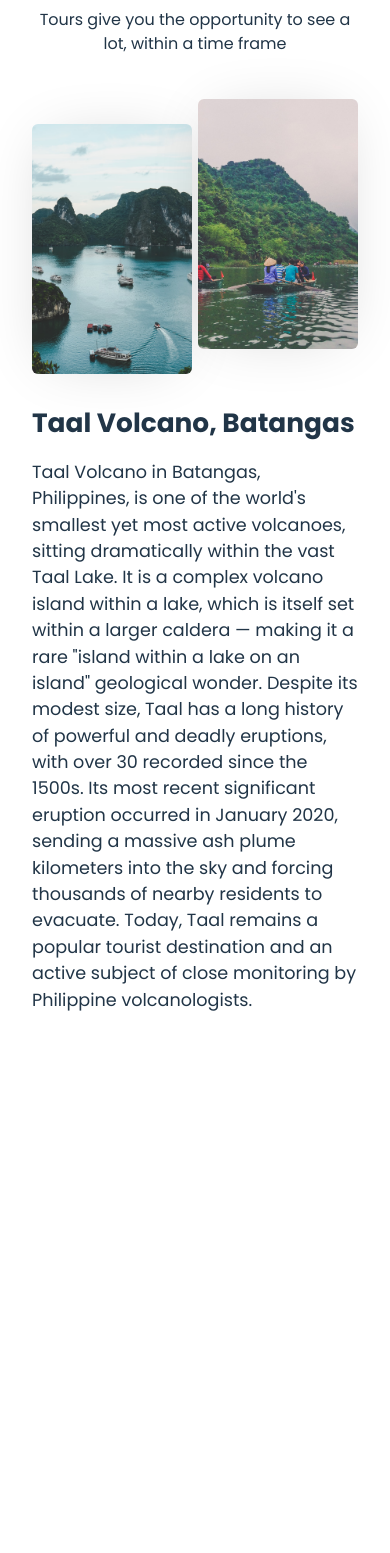
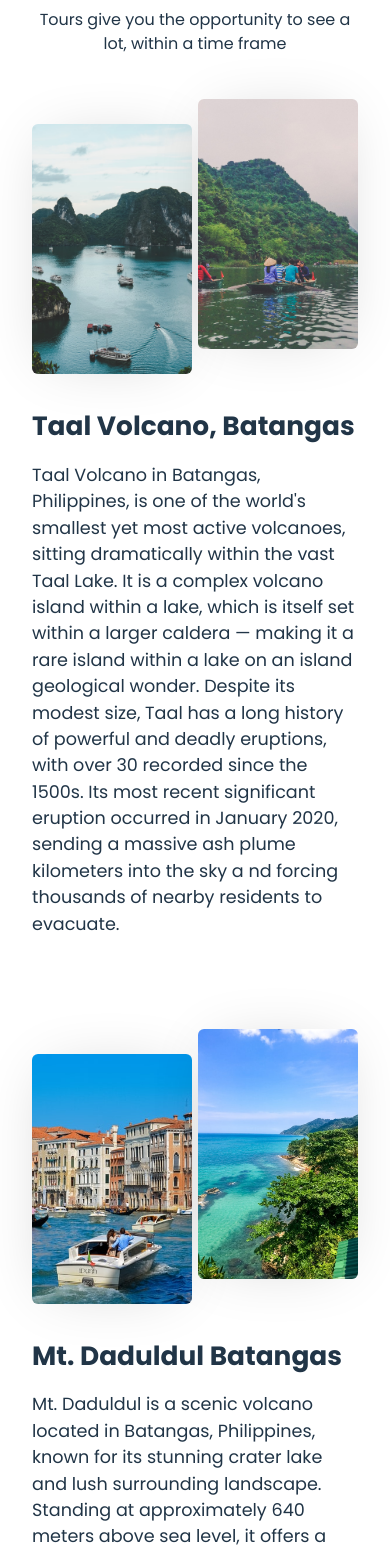
Before and after one commit to HarisShahnawaz/TravelWebsite, a React (Vite) app: page / in a window 390 px wide. Shown: the part 1006-2559 px from the top of the page. Before the commit the page ends 2083 px from the top, so only its background shows below. Built offline with nearby package versions, Linux system fonts and the light colour scheme.

Commit message:
add trip and destinationdata files

```diff
--- a/src/components/Destination.css
+++ b/src/components/Destination.css
@@ -10,6 +10,14 @@
   justify-content: space-between;
   margin-top: 4.5rem;
 }
+.first-des-reverse {
+  display: flex;
+  flex-direction: row-reverse;
+  align-items: center;
+  justify-content: space-between;
+  margin-top: 4.5rem;
+}
+
 .des-text {
   width: 45%;
   text-align: start;
@@ -41,21 +49,35 @@
 @media screen and (max-width: 850px) {
   .destination {
     margin: 4rem 2rem;
+    padding-bottom: 10rem;
   }
+
   .first-des {
     display: flex;
     flex-direction: column-reverse;
-
     margin-top: 2.5rem;
   }
+  .first-des-reverse {
+    display: flex;
+    flex-direction: column-reverse;
+
+    margin-top: 4.5rem;
+  }
+
   .des-text {
     width: 100%;
+    overflow: visible;
+    padding-bottom: 1rem;
   }
+
   .image {
     width: 100%;
     margin: 1.8rem 0;
+    margin-bottom: 2rem;
   }
+
   .image img {
     height: 250px;
+    object-fit: cover;
   }
 }
--- a/src/components/Destination.jsx
+++ b/src/components/Destination.jsx
@@ -1,7 +1,11 @@
 import React from "react";
 import img1 from "../assets/1.jpg";
 import img2 from "../assets/2.jpg";
+import img5 from "../assets/5.jpg";
+import img8 from "../assets/8.jpg";
+
 import "./Destination.css";
+import DestinationData from "./DestinationData";
 
 const Destination = () => {
   return (
@@ -9,29 +13,33 @@ const Destination = () => {
       <h1>Popular Destinations</h1>
       <p>Tours give you the opportunity to see a lot, within a time frame</p>
 
-      <div className="first-des">
-        <div className="des-text">
-          <h2>Taal Volcano, Batangas</h2>
-          <p>
-            Taal Volcano in Batangas, Philippines, is one of the world's
-            smallest yet most active volcanoes, sitting dramatically within the
-            vast Taal Lake. It is a complex volcano island within a lake, which
-            is itself set within a larger caldera — making it a rare "island
-            within a lake on an island" geological wonder. Despite its modest
-            size, Taal has a long history of powerful and deadly eruptions, with
-            over 30 recorded since the 1500s. Its most recent significant
-            eruption occurred in January 2020, sending a massive ash plume
-            kilometers into the sky and forcing thousands of nearby residents to
-            evacuate. Today, Taal remains a popular tourist destination and an
-            active subject of close monitoring by Philippine volcanologists.
-          </p>
-        </div>
-
-        <div className="image">
-          <img src={img1} alt="Taal Volcano aerial view" />
-          <img src={img2} alt="Taal Volcano landscape view" />
-        </div>
-      </div>
+      <DestinationData
+        className="first-des"
+        heading="Taal Volcano, Batangas"
+        text="Taal Volcano in Batangas, Philippines, is one of the world's smallest
+         yet most active volcanoes, sitting dramatically within the vast Taal Lake.
+         It is a complex volcano island within a lake, which is itself set within a larger
+          caldera — making it a rare island within a lake on an island geological wonder.
+           Despite its modest size, Taal has a long history of powerful and deadly eruptions,
+            with over 30 recorded since the 1500s. Its most recent significant eruption
+            occurred in January 2020, sending a massive ash plume kilometers into the sky a
+            nd forcing thousands of nearby residents to evacuate."
+        img1={img1}
+        img2={img2}
+      />
+      <DestinationData
+        className="first-des-reverse"
+        heading="Mt. Daduldul Batangas"
+        text="Mt. Daduldul is a scenic volcano located in Batangas, Philippines, known for its stunning
+        crater lake and lush surrounding landscape. Standing at approximately 640 meters above sea level,
+         it offers a rewarding climb suitable for beginner to intermediate hikers. The trail winds through
+          dense vegetation, with the breathtaking view of the caldera lake at the summit making every step
+          worthwhile. It is also a popular spot for camping, allowing visitors to witness spectacular sunrises
+          over the Batangas countryside. Mt. Daduldul is truly a hidden gem that perfectly blends adventure
+          and natural beauty."
+        img1={img5}
+        img2={img8}
+      />
     </div>
   );
 };
--- /dev/null
+++ b/src/components/DestinationData.jsx
@@ -0,0 +1,23 @@
+import { Component } from "react";
+import "./Destination.css";
+import img1 from "../assets/1.jpg";
+import img2 from "../assets/2.jpg";
+
+class DestinationData extends Component {
+  render() {
+    return (
+      <div className={this.props.className}>
+        <div className="des-text">
+          <h2>{this.props.heading}</h2>
+          <p>{this.props.text}</p>
+        </div>
+
+        <div className="image">
+          <img src={this.props.img1} alt="Taal Volcano aerial view" />
+          <img src={this.props.img2} alt="Taal Volcano landscape view" />
+        </div>
+      </div>
+    );
+  }
+}
+export default DestinationData;
--- a/src/components/NavbarStyles.css
+++ b/src/components/NavbarStyles.css
@@ -69,11 +69,11 @@ button:hover {
 @media screen and (max-width: 850px) {
   .NavBarItems {
     z-index: 99;
-    width: 100%; /* 👈 add this */
-    border-radius: 0; /* 👈 add this */
-    top: 0; /* 👈 add this */
-    left: 0; /* 👈 add this */
-    transform: none; /* 👈 add this */
+    width: 100%;
+    border-radius: 0;
+    top: 0;
+    left: 0;
+    transform: none;
     padding: 0 20px;
   }
 
```
Also changed, not shown: src/components/Trip.css (added), src/components/Trip.jsx (added).
